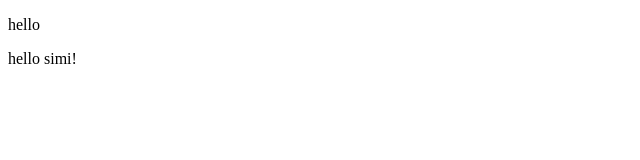
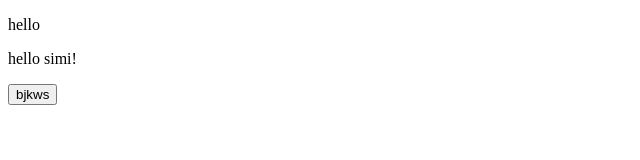
Before and after one commit to SimranGrak/localRepo, a plain HTML site: page index.html in a window 1280 px wide. Shown: the whole page, without its empty margins (0-640 px from the left). Drawn offline with Linux system fonts and the light colour scheme.

Commit message:
add button

```diff
--- a/index.html
+++ b/index.html
@@ -8,5 +8,6 @@
 <body>
   <p>hello</p>
   <p>hello simi!</p>
+  <button>bjkws</button>
 </body>
 </html>
```
